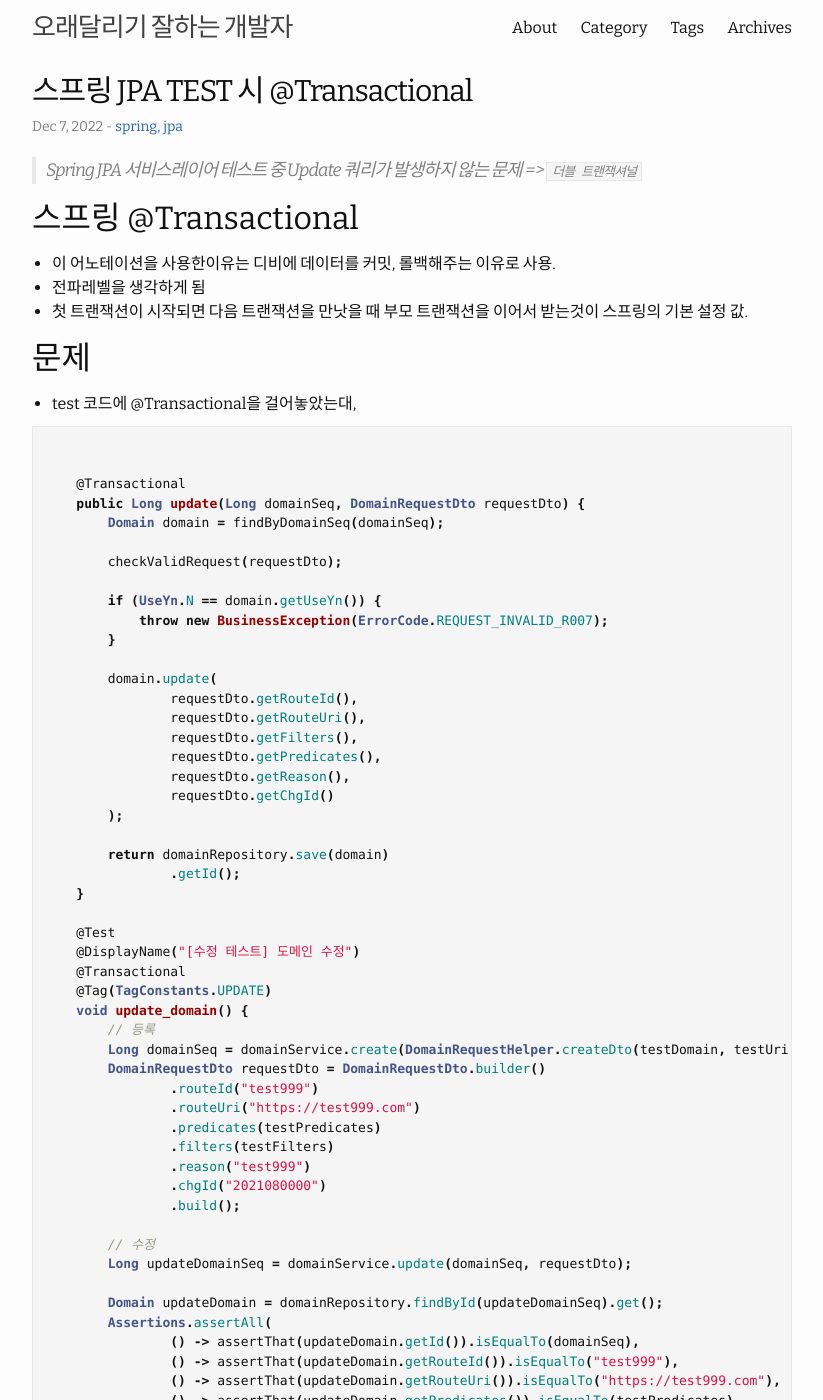
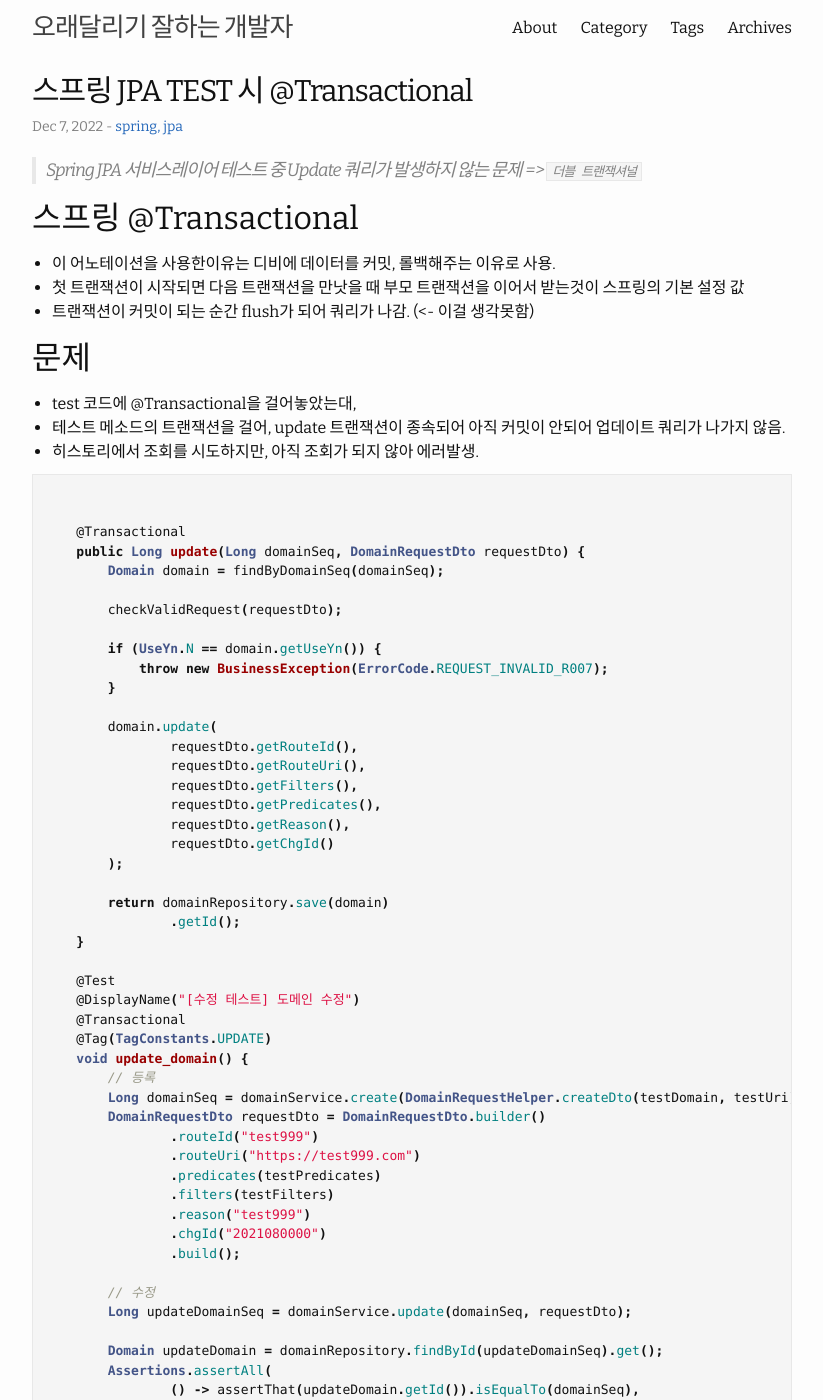
Before and after one commit to HWANGJEONGHYEON1/HWANGJEONGHYEON1.github.io, a Jekyll site: the page built from _posts/2022-12-07-spring_jpa_error.md, in a window 1280 px wide and 1400 px high. Shown: the whole window, without its empty margins (228-1051 px from the left). Built offline with Jekyll 4.4.1, drawn with Linux system fonts in a browser that asks for light colours; comment, search, counter and statistics services are not loaded; some of the changed text lies outside the part shown.

Commit message:
[docs] jpa update docs

````diff
--- a/_posts/2022-12-07-spring_jpa_error.md
+++ b/_posts/2022-12-07-spring_jpa_error.md
@@ -9,11 +9,13 @@ categories: spring, jpa
 
 ## 스프링 @Transactional
 - 이 어노테이션을 사용한이유는 디비에 데이터를 커밋, 롤백해주는 이유로 사용.
-- 전파레벨을 생각하게 됨
-- 첫 트랜잭션이 시작되면 다음 트랜잭션을 만낫을 때 부모 트랜잭션을 이어서 받는것이 스프링의 기본 설정 값.
+- 첫 트랜잭션이 시작되면 다음 트랜잭션을 만낫을 때 부모 트랜잭션을 이어서 받는것이 스프링의 기본 설정 값
+- 트랜잭션이 커밋이 되는 순간 flush가 되어 쿼리가 나감. (<- 이걸 생각못함)
 
 ## 문제
 - test 코드에 @Transactional을 걸어놓았는대,
+- 테스트 메소드의 트랜잭션을 걸어, update 트랜잭션이 종속되어 아직 커밋이 안되어 업데이트 쿼리가 나가지 않음.
+- 히스토리에서 조회를 시도하지만, 아직 조회가 되지 않아 에러발생.
 
 ```java
 
@@ -76,3 +78,16 @@ categories: spring, jpa
         assertThat(updateDomainHistories.get(1).getHistoryType()).isEqualTo(HistoryType.CREATE);
     }
 ```
+
+## 해결
+- 테스트의 @Transactional 어노테이션 제거
+- @AfterEach 어노테이션을 통해 해당 데이터 제거
+  - 테스트 컨테이너를 사용해 실제 디비의 데이터와는 무관하다
+
+```java
+    @AfterEach
+    void tearsDown() {
+        domainHistoryRepository.deleteAll();
+        domainRepository.deleteAll();
+    }
+```
````
